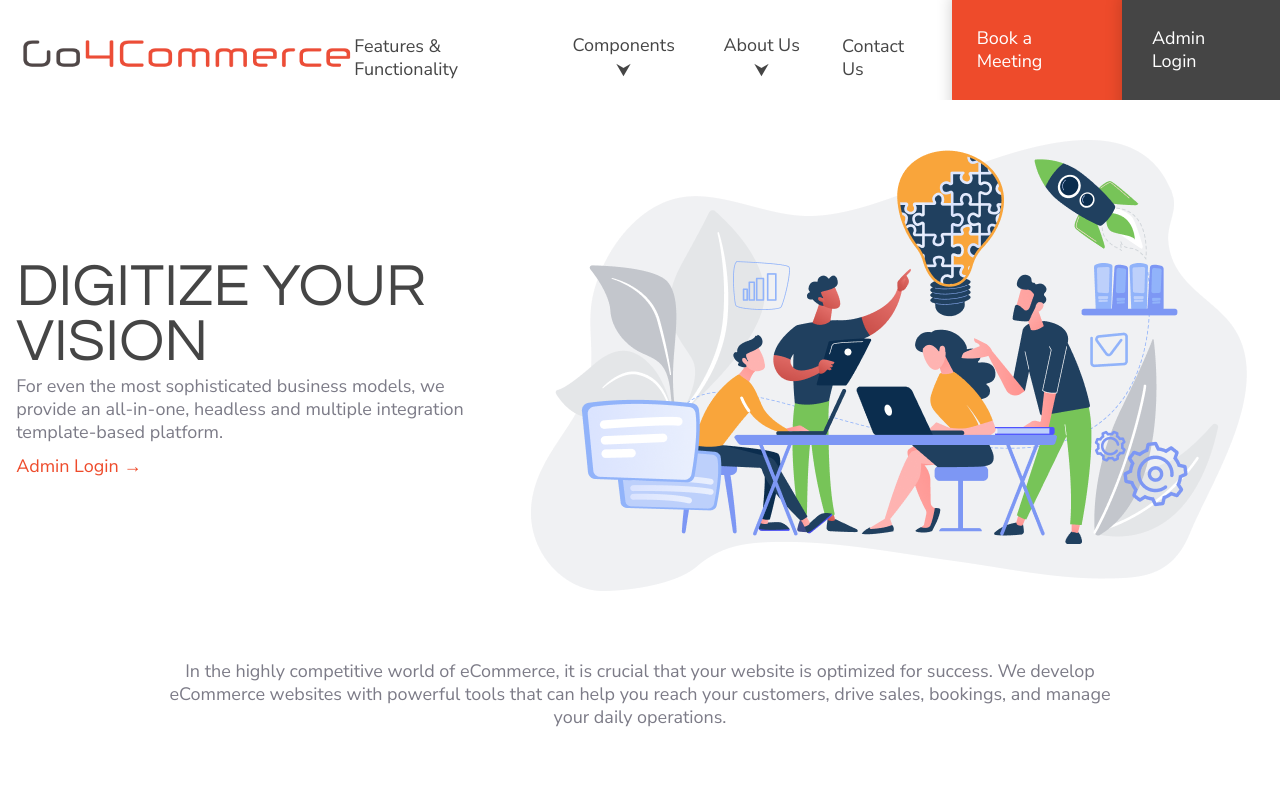
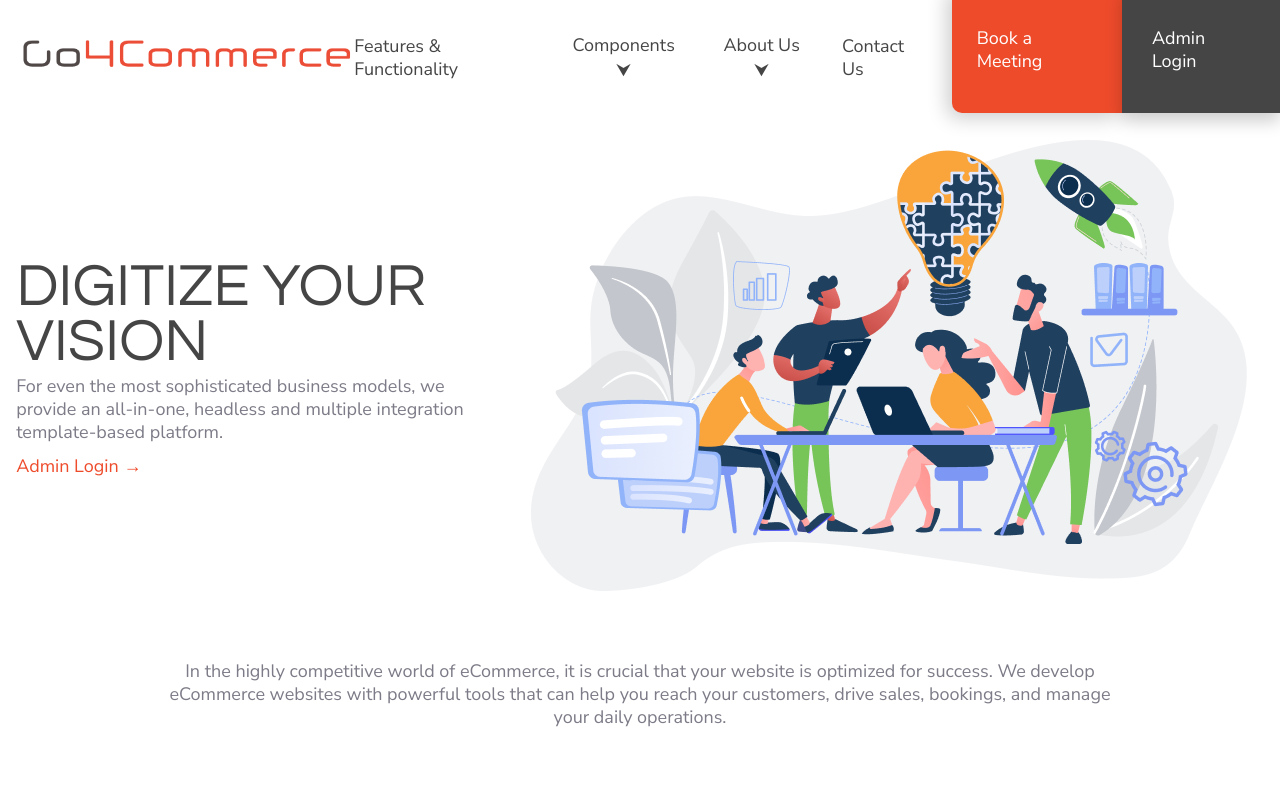
Before and after one commit to Bushman22/Go4Commerce, a SvelteKit app: page / in a window 1280 px wide. Shown: the top 800 px of the page. Built offline with nearby package versions, Linux system fonts and the light colour scheme.

Commit message:
style edit

```diff
--- a/src/routes/+page.svelte
+++ b/src/routes/+page.svelte
@@ -252,7 +252,7 @@ padding-bottom: 30px;
 
 .footer{
     width:100%;
-    background-color:#454545 ;
+    background-color:lightgray ;
     padding-top: 50px;
 }
 </style>
--- a/static/style.css
+++ b/static/style.css
@@ -59,7 +59,6 @@ logo{
 }
 
 logo2{
-    background-color: #454545;
     padding-left: 100px;
 
 }
@@ -78,9 +77,6 @@ a {
     justify-content:space-between;
     align-items: center;
     height:100px;
-    overflow:hidden;
-
-
 }
 
 
@@ -100,10 +96,10 @@ a {
 }
 
 .nav-item1 {
-    box-shadow: 0px 8px 16px rgba(0,0,0,0.2);
+    box-shadow: -5px 5px 20px rgba(0,0,0,0.2);
     padding:40px 25px;
     background-color:#EE4B2B ;
-    border-bottom-left-radius: 15px;
+    border-bottom-left-radius: 10px;
 }
 .nav-item2 {
     box-shadow: 0px 8px 16px rgba(0,0,0,0.2);
```
Also changed, not shown: static/images/go4logo.png.
